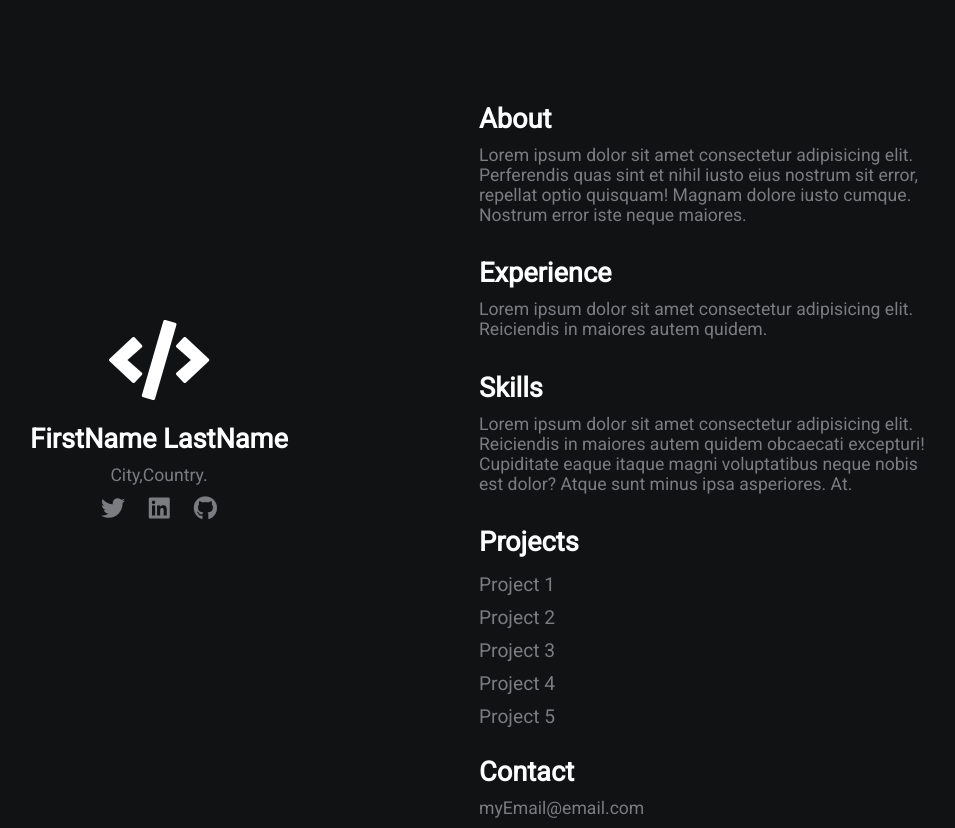
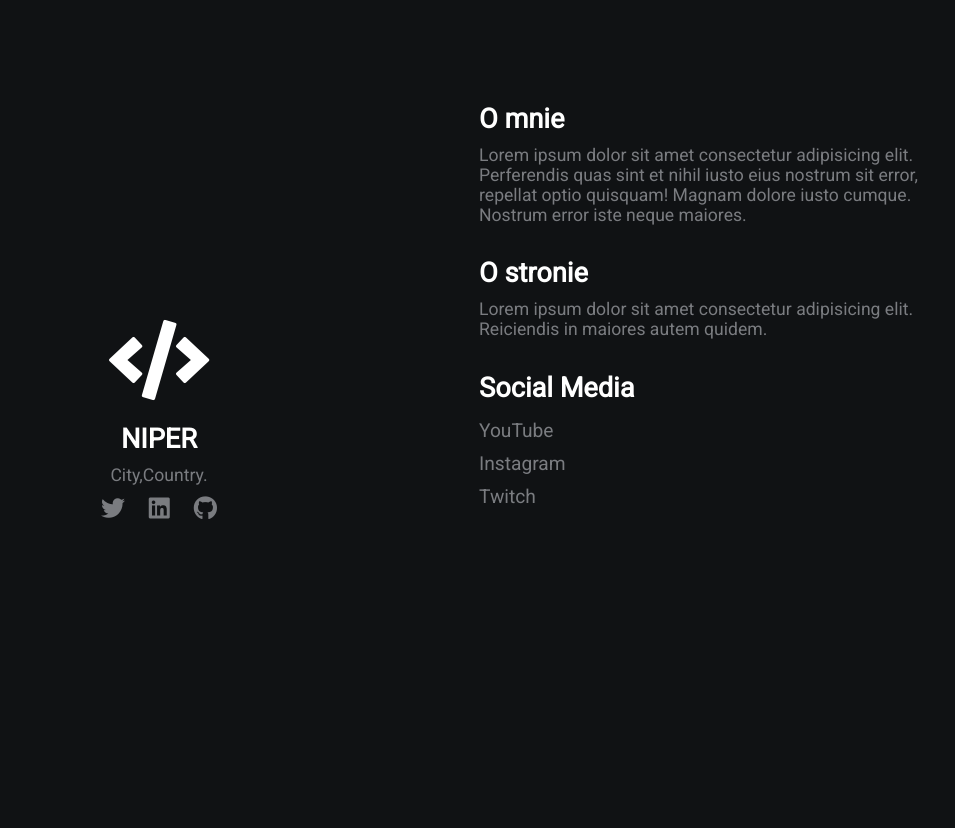
Before and after one commit to NIPERR/website, a plain HTML site: page index.html in a window 1280 px wide. Shown: the whole page, without its empty margins (161-1116 px from the left). After the commit the page ends 800 px from the top, so only its background shows below. Drawn offline with Linux system fonts and the light colour scheme.

Commit message:
Update index.html

```diff
--- a/index.html
+++ b/index.html
@@ -12,28 +12,22 @@
     <div class="grid-2">
         <div class="section-1">
             <i class="fas fa-code fa-5x white"></i>
-            <h2>FirstName LastName</h2>
+            <h2>NIPER</h2>
             <p>City,Country.</p>
             <a href="#"><i class="fab fa-twitter"></i></a>
             <a href="#"><i class="fab fa-linkedin"></i></a>
             <a href="#"><i class="fab fa-github"></i></a>
         </div>
         <div class="section-2">
-            <h2>About</h2>
+            <h2>O mnie</h2>
             <p>Lorem ipsum dolor sit amet consectetur adipisicing elit. Perferendis quas sint et nihil iusto eius nostrum sit error, repellat optio quisquam! Magnam dolore iusto cumque. Nostrum error iste neque maiores.</p>
-            <h2>Experience</h2>
+            <h2>O stronie</h2>
             <p>Lorem ipsum dolor sit amet consectetur adipisicing elit. Reiciendis in maiores autem quidem.</p>
 
-            <h2>Skills</h2>
-            <p>Lorem ipsum dolor sit amet consectetur adipisicing elit. Reiciendis in maiores autem quidem obcaecati excepturi! Cupiditate eaque itaque magni voluptatibus neque nobis est dolor? Atque sunt minus ipsa asperiores. At.</p>
-            <h2>Projects</h2>
-            <a href="#">Project 1</a>
-            <a href="#">Project 2</a>
-            <a href="#">Project 3</a>
-            <a href="#">Project 4</a>
-            <a href="#">Project 5</a>
-            <h2>Contact</h2>
-            <p>myEmail@email.com</p>
+            <h2>Social Media</h2>
+            <a href="https://youtube.com/niperr">YouTube</a>
+            <a href="https://instagram.com/niperro">Instagram</a>
+            <a href="https://twitch.tv/niperro">Twitch</a>
         </div>
     </div>
 </body>
```
